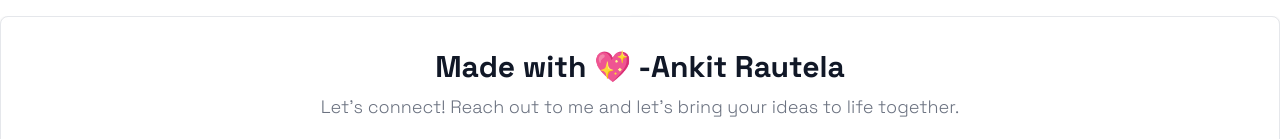
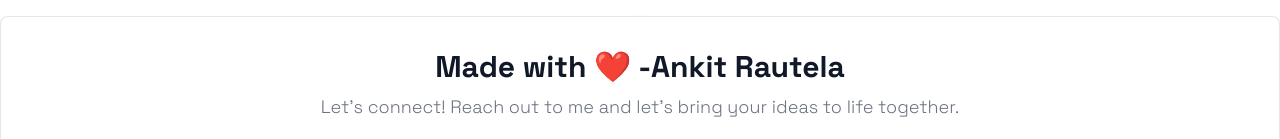
Before and after one commit to Ankit-Rautela/AR-Project, a React (Vite) app in the folder AR-Project-Frontend/: page /Home in a window 1280 px wide. Shown: the part 1188-1327 px from the top of the page. Built offline with nearby package versions, Linux system fonts and the light colour scheme; no server answers.

Commit message:
Update BelowFooter.jsx

```diff
--- a/AR-Project-Frontend/src/Components/BelowFooter.jsx
+++ b/AR-Project-Frontend/src/Components/BelowFooter.jsx
@@ -7,7 +7,7 @@ const BelowFooter = () => {
     <>
       <div className="w-full p-4 text-center bg-white border border-gray-200 rounded-lg shadow sm:p-8 dark:bg-gray-800 dark:border-gray-700">
         <h5 className="mb-2 text-3xl font-bold text-gray-900 dark:text-white">
-          Made with 💖 -Ankit Rautela
+          Made with ❤️ -Ankit Rautela
         </h5>
         <p className="mb-5 text-base text-gray-500 sm:text-lg dark:text-gray-400">
           Let's connect! Reach out to me and let's bring your ideas to life
```
